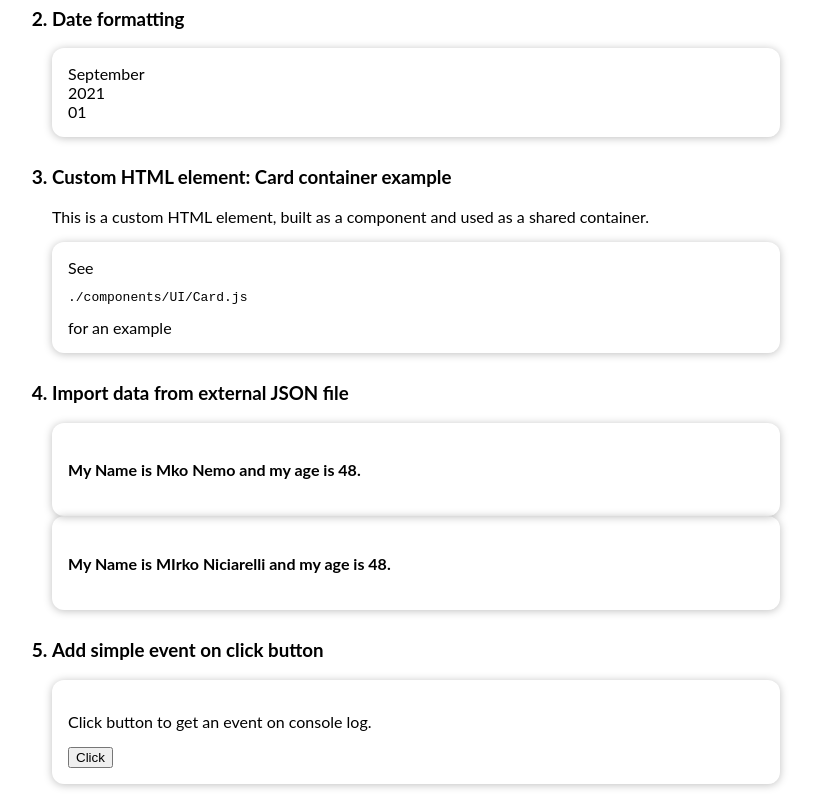
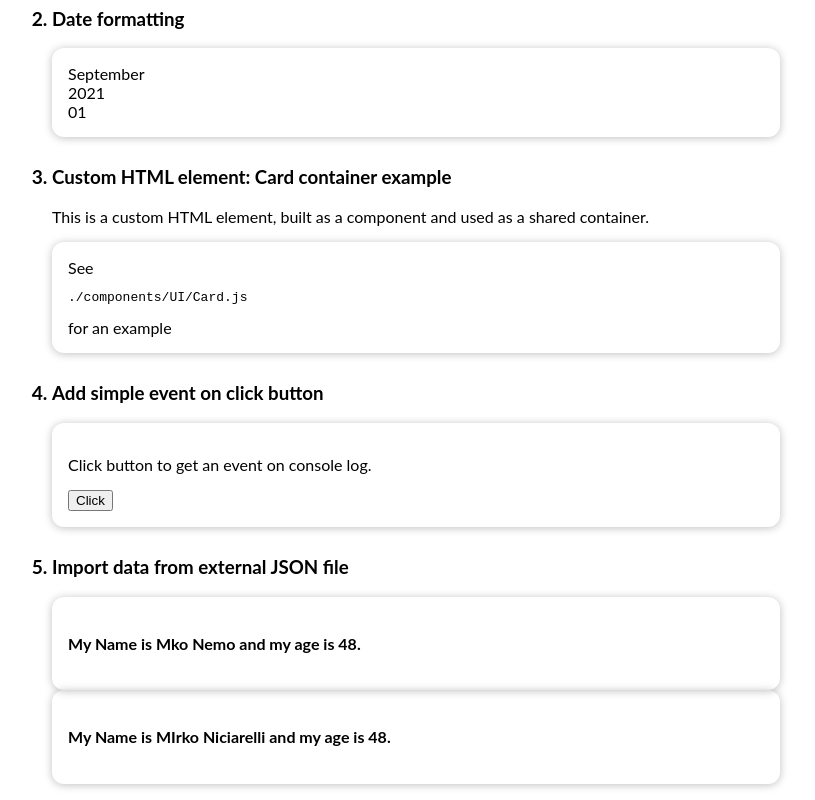
Before and after one commit to mkonemo/react-basics, a React (Create React App) app: page / in a window 1280 px wide. Shown: the part 793-1593 px from the top of the page, without its empty margins (244-1059 px from the left). Built offline with nearby package versions, Linux system fonts and the light colour scheme.

Commit message:
1 file modified

```diff
--- a/src/App.js
+++ b/src/App.js
@@ -43,10 +43,11 @@ const App = () => {
             for an example
           </Card>
         </li>
+        <li><ClickEvent /></li>
         <li>
           <Json />
         </li>
-        <li><ClickEvent /></li>
+
       </ol>
     </div>
   );
```
